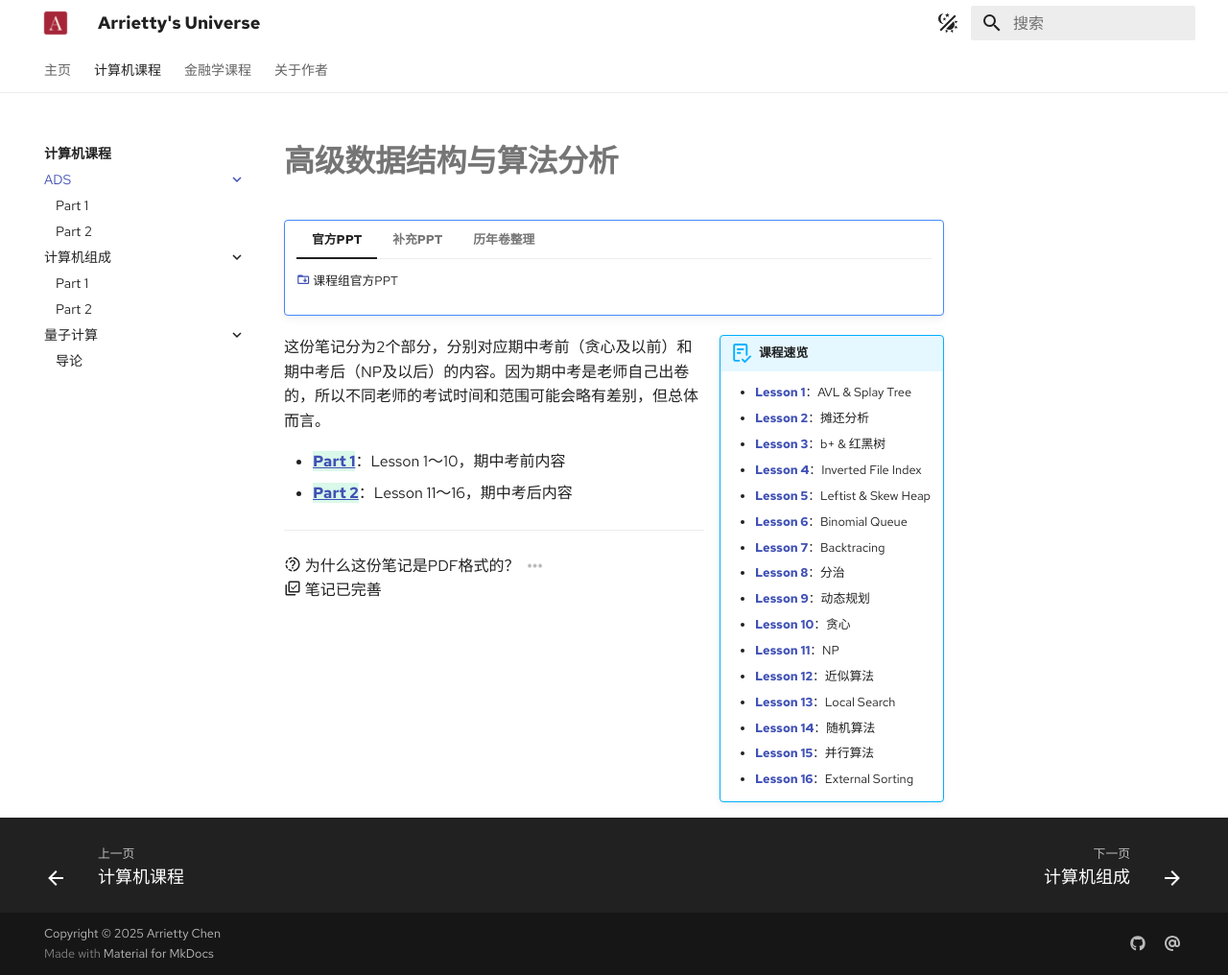
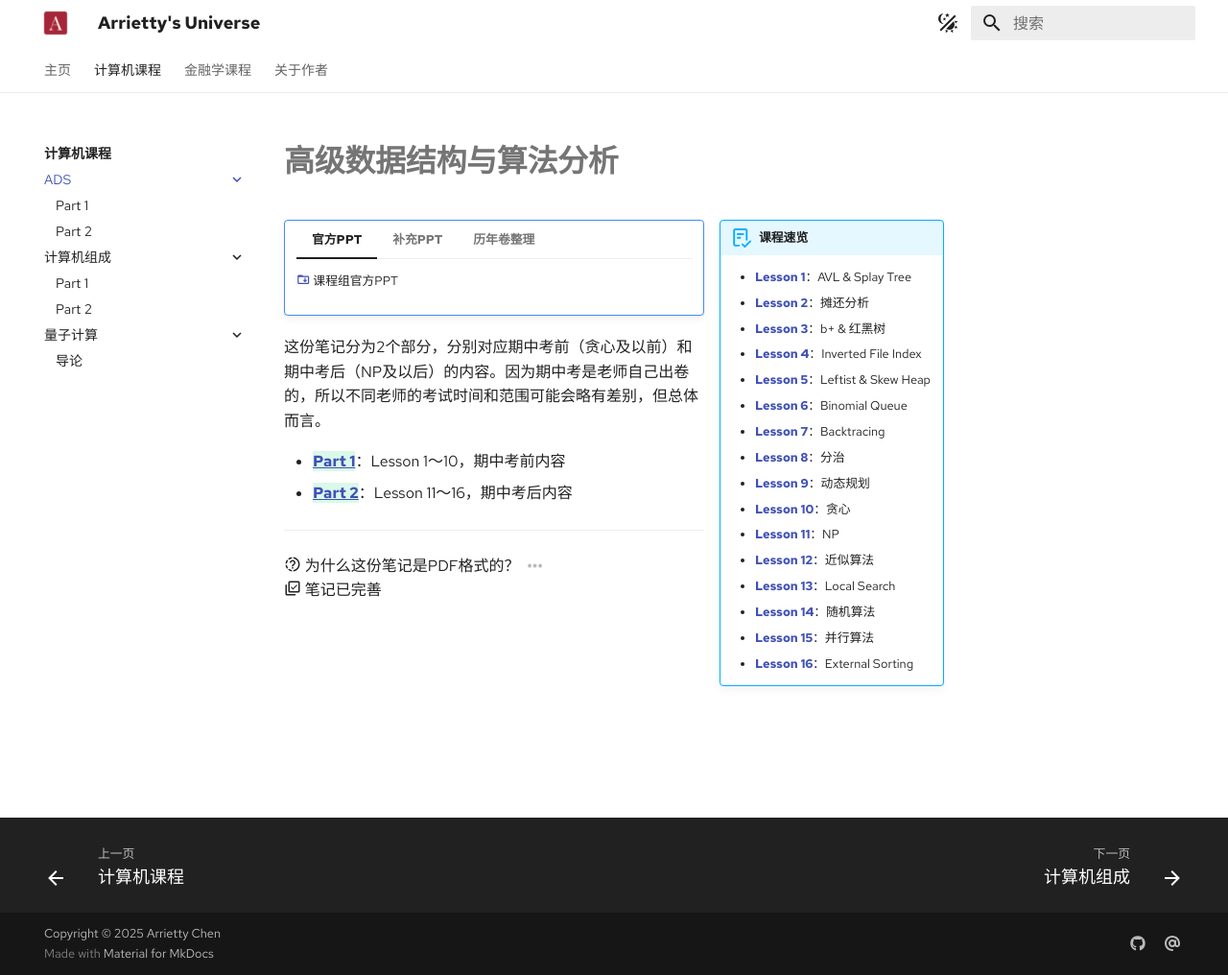
Before and after one commit to ArriettyCh/arriettych.github.io, an MkDocs documentation site: the page built from docs/计算机/ADS/index.md, in a window 1280 px wide and 1016 px high. Shown: the whole window at 96% size. Built offline with MkDocs 1.6.1 and Material for MkDocs 9.7.7, drawn with Linux system fonts in a browser that asks for light colours; some web fonts are replaced; part of the change alters nothing that is shown.

```diff
--- a/docs/计算机/ADS/index.md
+++ b/docs/计算机/ADS/index.md
@@ -1,16 +1,4 @@
 # **高级数据结构与算法分析**
-
-!!! note ""
-
-    === "**官方PPT**"
-        [:material-folder-download-outline:](PPT_1.zip) 课程组官方PPT
-    === "**补充PPT**"
-        来自丁尧相老师
-
-        - [:material-folder-download-outline:](PPT_2_1.zip) 前半部分（对应Part 1）
-        - [:material-folder-download-outline:](PPT_2_2.zip) 后半部分（对应Part 2）
-    === "**历年卷整理**"
-        [:material-folder-download-outline:](历年卷.zip) 来自PTA
 
 !!! abstract inline end "**课程速览**"
     - [**Lesson 1**](ADS_Part1.pdf)：AVL & Splay Tree
@@ -30,6 +18,18 @@
     - [**Lesson 15**](ADS_Part2.pdf)：并行算法
     - [**Lesson 16**](ADS_Part2.pdf)：External Sorting
 
+!!! note ""
+
+    === "**官方PPT**"
+        [:material-folder-download-outline:](PPT_1.zip) 课程组官方PPT
+    === "**补充PPT**"
+        来自丁尧相老师
+
+        - [:material-folder-download-outline:](PPT_2_1.zip) 前半部分（对应Part 1）
+        - [:material-folder-download-outline:](PPT_2_2.zip) 后半部分（对应Part 2）
+    === "**历年卷整理**"
+        [:material-folder-download-outline:](历年卷.zip) 来自PTA
+
 这份笔记分为2个部分，分别对应期中考前（贪心及以前）和期中考后（NP及以后）的内容。因为期中考是老师自己出卷的，所以不同老师的考试时间和范围可能会略有差别，但总体而言。
 
 - [{++**Part 1**++}](ADS_Part1.pdf)：Lesson 1～10，期中考前内容
```
